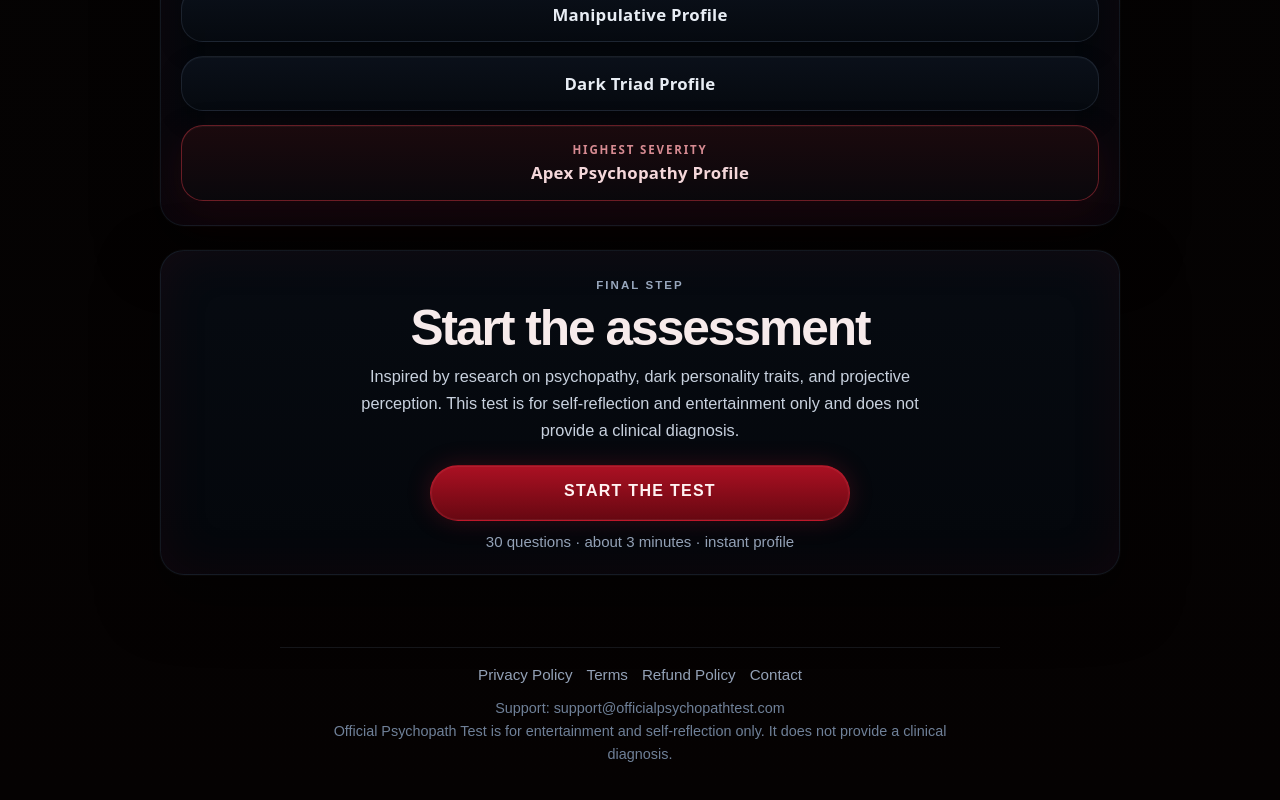
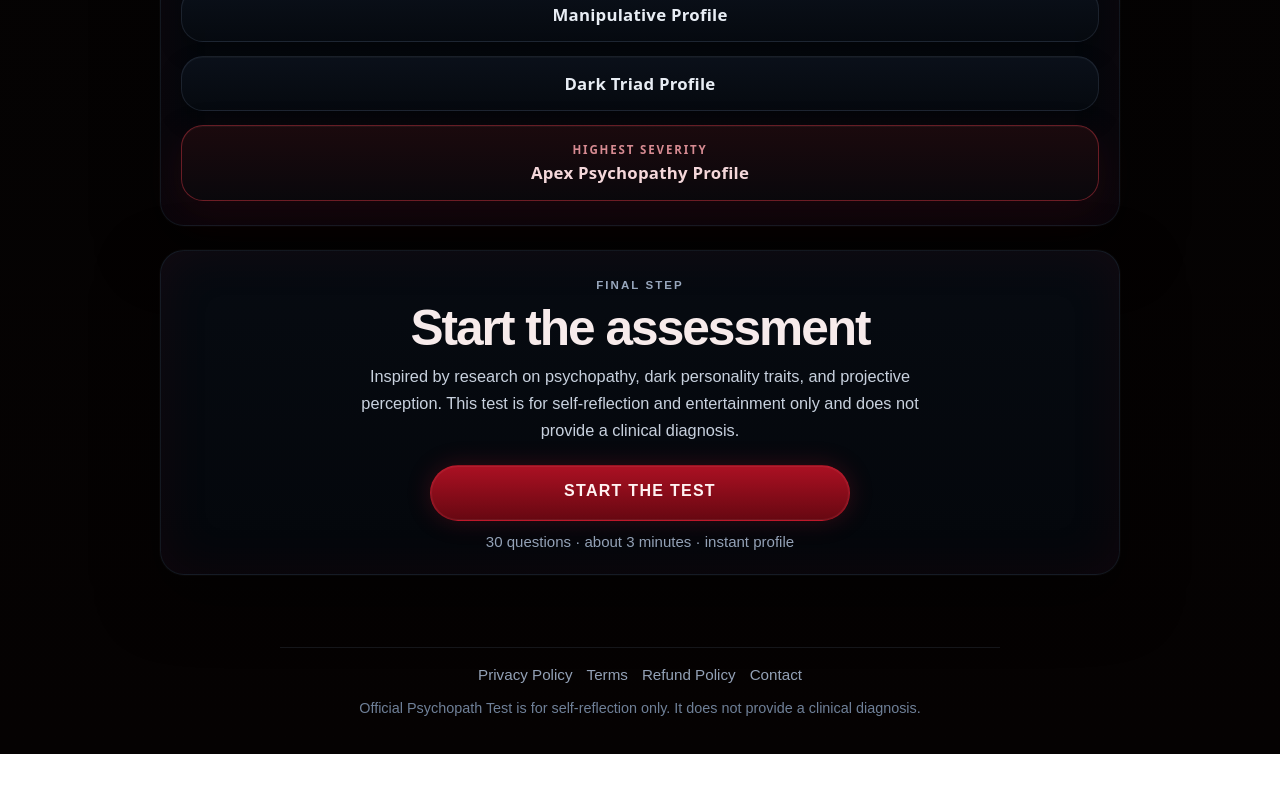
Before and after one commit to rickey88-rgb/nya-psykopat-meme-testet, a Next.js app: page / in a window 1280 px wide. Shown: the part 1956-2756 px from the top of the page. After the commit the page ends 2710 px from the top, so only its background shows below. Built offline with nearby package versions, Linux system fonts and the light colour scheme.

Commit message:
Remove support email text from footer

```diff
--- a/app/page.tsx
+++ b/app/page.tsx
@@ -361,9 +361,8 @@ export default function HomePage() {
     </div>
 
     <div style={{ fontSize: '0.9rem', color: '#6f8098', lineHeight: 1.6 }}>
-      Support: support@officialpsychopathtest.com
-      <br />
-      Official Psychopath Test is for entertainment and self-reflection only. It does not provide
+
+      Official Psychopath Test is for self-reflection only. It does not provide
       a clinical diagnosis.
     </div>
   </div>
```
